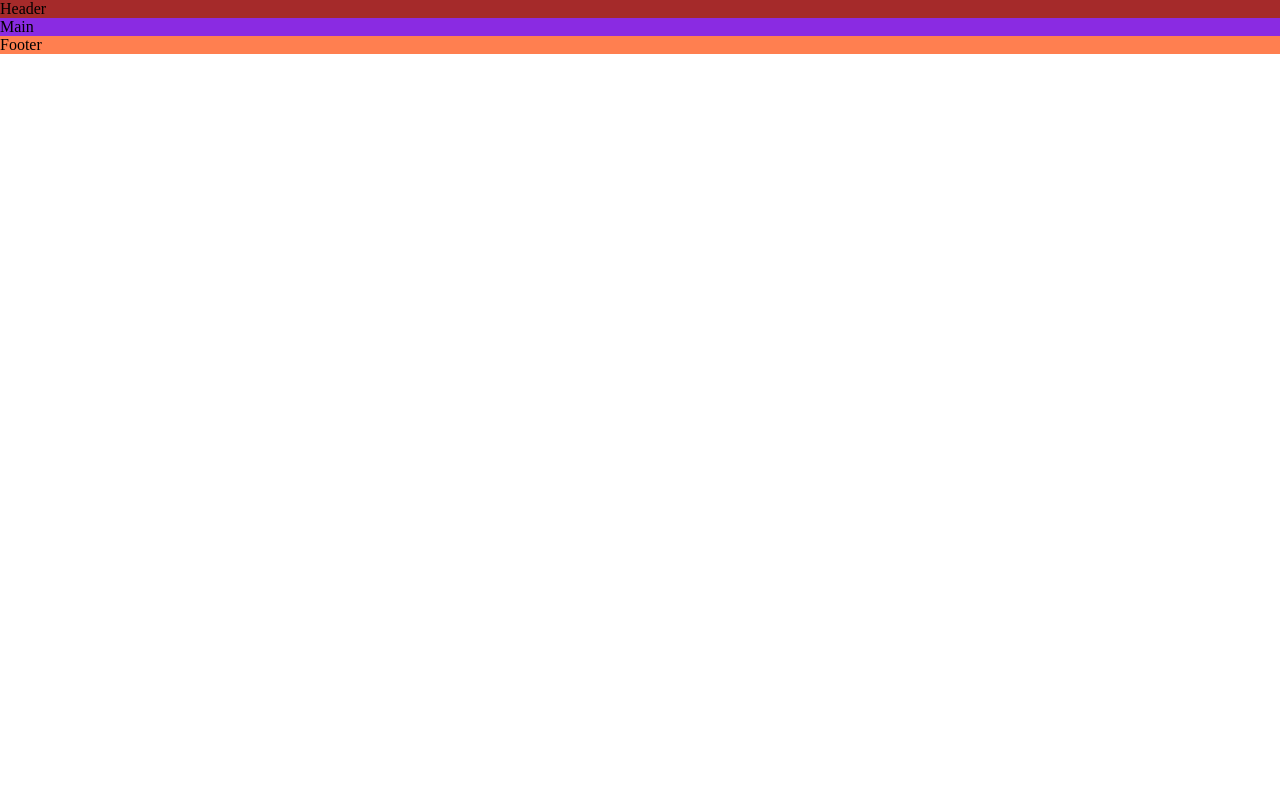
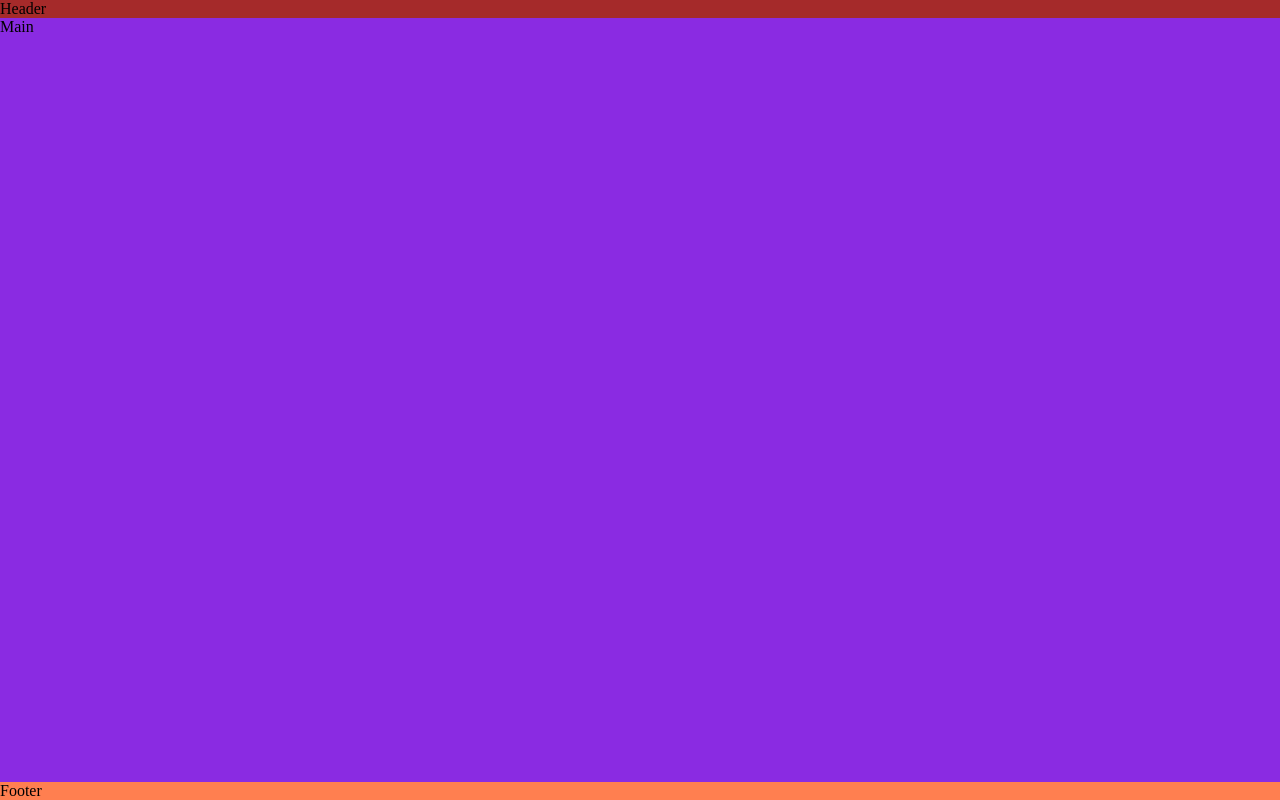
Before and after one commit to miranord/hangMan, a plain HTML site: page index.html in a window 1280 px wide. Drawn offline with Linux system fonts and the light colour scheme.

Commit message:
Used flex styles to push down footer

```diff
--- a/assets/style.css
+++ b/assets/style.css
@@ -3,6 +3,13 @@
     padding: 0;
     margin: 0;
     box-sizing: border-box;
+}
+
+/* General styles */
+body {
+    min-height: 100vh;
+    display: flex;
+    flex-direction: column;
 }
 
 /* Header */
@@ -11,8 +18,9 @@ header {
 }
 
 /* First section */
-section {
+main {
     background-color: blueviolet;
+    flex: 1 0 auto;
 }
 
 /* Footer */
--- a/index.html
+++ b/index.html
@@ -17,7 +17,7 @@
 </head>
 <body>
     <header>Header</header>
-    <section>Main</section>
+    <main>Main</main>
     <footer>Footer</footer>
 </body>
 </html>
```
